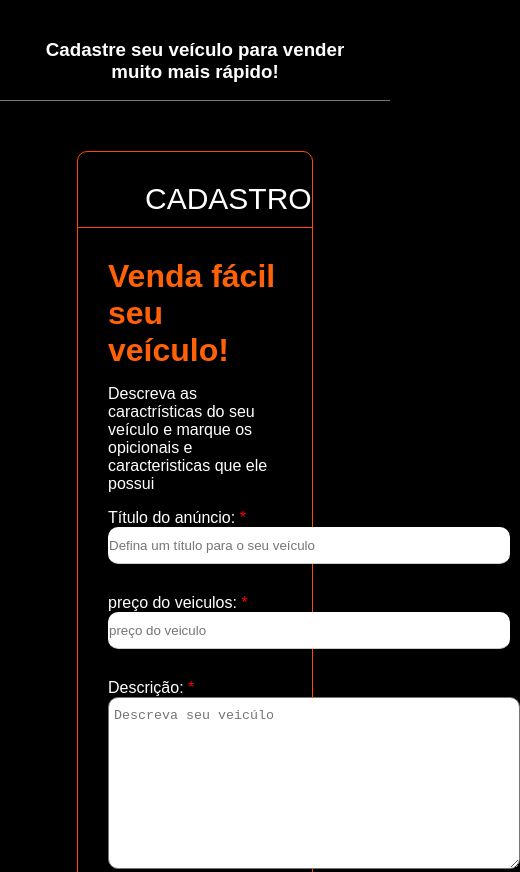
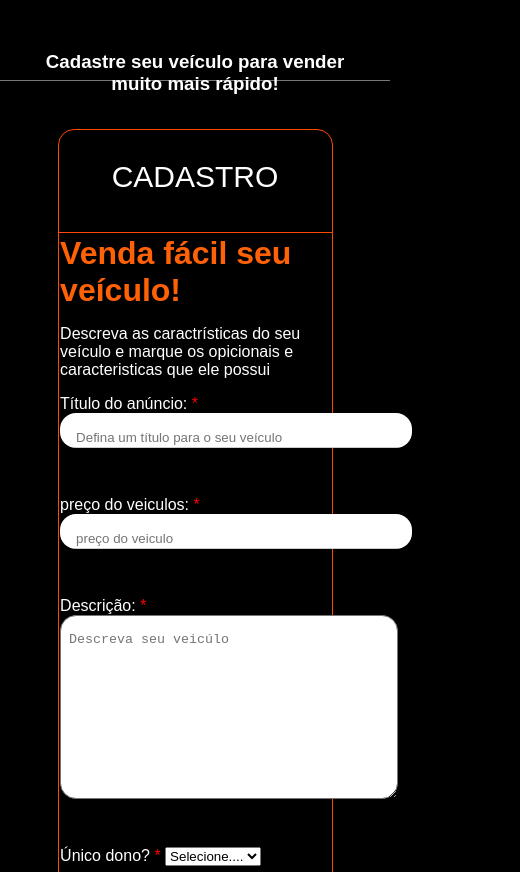
Before and after one commit to RenatoDev23/from, a plain HTML site: page index.html in a window 390 px wide. Shown: the top 872 px of the page, 520 px wide, since content can reach past the window. Drawn offline with Linux system fonts and the light colour scheme.

Commit message:
responsividade

```diff
--- a/style.css
+++ b/style.css
@@ -26,28 +26,29 @@ label {
 }
 
 input {
-    border: 1px solid transparent;
-    border-bottom: 1px solid #ccc;
-    padding: 10px 0px;
+
+    border: 1rem solid transparent;
+    border-bottom: .1rem solid #ccc;
+    padding: .1rem 0;
 }
 
 input[type=text],
 input[type=number],
 input[type=date],
 input[file] {
-    width: 400px;
+    width: 40rem;
 }
 
 textarea {
-    padding: 10px 5px;
-    width: 400px;
+    padding: 1rem .5rem;
+    width: 40rem;
 }
 /*cabeçalho da pagina*/
 
 .header{
-    height: 60px;
-    padding: 20px;
-    border-bottom: 1px solid #777;
+    height: 1rem;
+    padding: 2rem;
+    border-bottom: .1rem solid #777;
     background-color: transparent;
     backdrop-filter: blur(9px);
 
@@ -66,41 +67,41 @@ text-align: center;
 
 .form-container{
     background-color: #fff;
-    width: 60%;
+    width: 50%;
 
     margin-left: auto;
     margin-right: auto;
     position: relative;
-    top: 50px;
-    border: 1px solid #ff4800;
+    top: 3rem;
+    border: .1rem solid #ff4800;
     background-color: transparent;
     backdrop-filter: blur(9px);
-    border-radius: 10px;
+    border-radius: 1rem;
 }
 
 /*cabeçaljo do formulario*/
 
 
 .form-header{
-    border-bottom:  1px solid #ff4800;
-    height: 45px;
+    border-bottom:  .1rem solid #ff4800;
+    height: 4.5rem;
 
 }
 
 .form-header p {
     color: #ffffff;
-    width: 100px;
+
     text-align: center;
     margin-right: auto;
     margin-left: auto;
     text-transform: uppercase;
-    font-size: 30px;
+    font-size: 3.0rem;
 }
 
 /*corpo do formulario*/
 
 .form-body{
-padding: 30px;
+padding: .1rem;
 }
 
 .form-title{
@@ -111,17 +112,17 @@ padding: 30px;
     color: #ff0000;
 }
 .box-input{
-    margin-bottom: 30px;
+    margin-bottom: 3rem;
 }
 
 .block{
     display: block;
-    border-radius: 10px;
+    border-radius: 1.0rem;
 }
 
 .optional_box{
     display: inline-block;
-    margin-right: 30px;
+    margin-right: 3rem;
 }
 
 .option_list{
@@ -137,16 +138,42 @@ padding: 30px;
 
     background-color: #ff4800;
     color: #fff;
-    border: 2px solid transparent;
-    width: 150px;
-    height: 50px;
+    border: .2rem solid transparent;
+    width: 10rem;
+    height: 3.5rem;
     text-transform: uppercase;
     cursor: pointer;
     transition: .5s;
-    border-radius: 10px;
+    border-radius: 1.0rem;
 }
 .btn-submit:hover{
     background-color: #fff;
     border-color: #ff4800;
     color: #ff4800;
 }
+
+
+@media (max-width: 851px){
+
+    .form-container{
+
+        width: 70%;
+        border: .1rem solid  #ff4800;
+
+    }
+    .form-header p {
+        color: #ffffff;
+        font-size: 30px;
+
+
+    }
+    textarea {
+        width: 20rem;
+    }
+
+    input[type=text],
+    input[type=number],
+    input[type=date],
+    input[file] {
+        width: 20rem;
+    }
```
